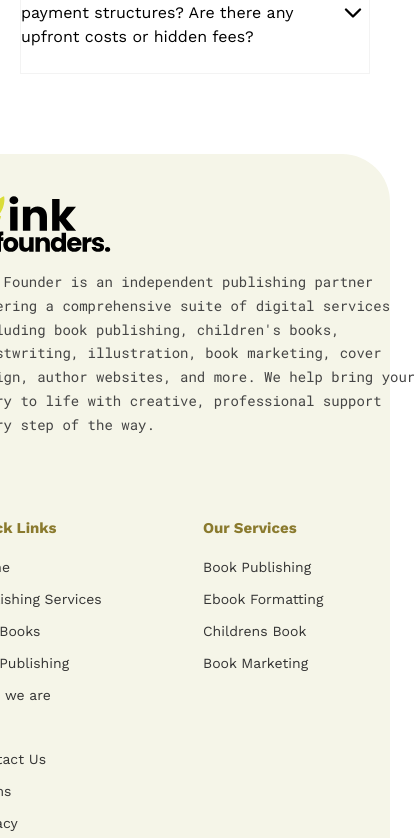
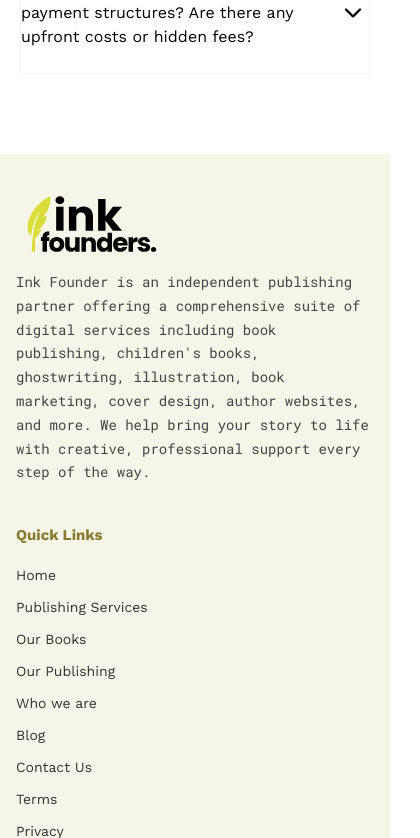
Before and after one commit to BemBexLab/inkfounders, a Next.js app: page /ourbook in a window 390 px wide. Shown: the part 11162-12000 px from the top of the page, 420 px wide, since content can reach past the window. Built offline with nearby package versions, Linux system fonts and the light colour scheme.

Commit message:
UI responsiveness patches and Linking

```diff
--- a/src/app/Home/Testimonials.tsx
+++ b/src/app/Home/Testimonials.tsx
@@ -143,6 +143,7 @@ const Testimonials = () => {
   return (
     <section className="w-full overflow-hidden bg-[#F6F5F3] px-5 py-20">
       <div className="mx-auto flex w-full max-w-[1300px] flex-col items-center">
+        <p className="text-xl text-black">Testimonials</p>
         <h2 className="mb-14 text-center text-[35px] font-semibold">
           <span className="text-[#DADD39]">
             Read Testimonials From Our Happy Customers
--- a/src/app/audiobook-services/[slug]/page.tsx
+++ b/src/app/audiobook-services/[slug]/page.tsx
@@ -3,7 +3,7 @@ import Hero from '../components/Hero'
 import PartnersSection from "../../Home/OurPartner";
 import NarrationOptions from '../components/NarrationOptions';
 import ImageDesc from '../components/ImageDesc';
-import Testimonials from '../components/Testimonials';
+import Testimonials from '../../Home/Testimonials';
 import GetInTouch from '../components/GetInTouch';
 import { audiobookData } from '../data';
 
--- a/src/app/audiobook-services/components/ImageDesc.tsx
+++ b/src/app/audiobook-services/components/ImageDesc.tsx
@@ -32,7 +32,7 @@ const ImageDesc = ({ data }: ImageDescProps) => {
           {sections.map((sec, idx) => (
             <div
               key={idx}
-              className={`flex items-center justify-center gap-16 mb-24 ${
+              className={`flex items-center justify-center gap-16 my-10 ${
                 sec.imgFirst ? "flex-row-reverse" : ""
               }`}
             >
--- a/src/components/Footer2.tsx
+++ b/src/components/Footer2.tsx
@@ -59,22 +59,39 @@ const footerContactItems = [
   },
 ];
 
+const quickLinks = [
+  { label: "Home", href: "/" },
+  { label: "Publishing Services", href: "/publishing-services" },
+  { label: "Our Books", href: "/ourbook" },
+  { label: "Our Publishing", href: "/ourpublishing" },
+  { label: "Who we are", href: "/whoweare" },
+  { label: "Blog", href: "/blog" },
+  { label: "Contact Us", href: "/contactus" },
+  { label: "Terms", href: "/terms" },
+  { label: "Privacy", href: "/privacy" },
+];
+
+const servicesLinks = [
+  { label: "Book Publishing", href: "/publishing-services" },
+  { label: "Ebook Formatting", href: "/publishing-services" },
+  { label: "Childrens Book", href: "/publishing-services" },
+  { label: "Book Marketing", href: "/publishing-services" },
+];
+
 const Footer: React.FC = () => {
   return (
-    <div className="bg-white p-0 m-0 flex justify-center">
-      {/* Main footer container with off-white bg, rounded top-right */}
-      <div className="bg-[#f5f5e8] rounded-tr-[48px] px-4 sm:px-8 md:px-12 lg:px-16 pt-10 lg:pt-12 pb-0 w-screen left-0 right-0 flex flex-col items-center">
-        {/* Top section */}
-        <div className="flex flex-col lg:flex-row lg:items-start gap-10 lg:gap-0 justify-center">
-          {/* Brand + Description — fixed width, never shrinks */}
-          <div className="w-full lg:w-[300px] items-center xl:w-[340px] shrink-0">
-            <div className="mb-4">
+    <footer className="m-0 flex justify-center bg-white p-0">
+      <div className="w-full bg-[#f5f5e8] px-4 pb-0 pt-10 sm:px-6 md:px-10 lg:rounded-tr-[48px] lg:px-16 lg:pt-12">
+        <div className="mx-auto grid w-full max-w-[1320px] gap-10 lg:grid-cols-[minmax(0,1.2fr)_minmax(0,1fr)] lg:gap-14">
+          <div className="min-w-0">
+            <div className="mb-4 w-fit max-w-full">
               <svg
                 xmlns="http://www.w3.org/2000/svg"
                 width="152"
                 height="60"
                 viewBox="0 0 252 115"
                 fill="none"
+                className="h-auto max-w-full"
               >
                 <path
                   d="M71.4816 24.3721H57.2832V70.3131H71.4816V24.3721Z"
@@ -136,37 +153,28 @@ const Footer: React.FC = () => {
             </div>
 
             <p
-              className={`${robotoMono.className} w-[450px] text-[14px] text-[#444] leading-[1.7] m-0`}
+              className={`${robotoMono.className} max-w-[38rem] text-[14px] leading-[1.7] text-[#444]`}
             >
-              Ink Founder is an independent publishing partner offering a comprehensive suite of digital services including book publishing, children's books, ghostwriting, illustration, book marketing, cover design, author websites, and more. We help bring your story to life with creative, professional support every step of the way.
+              Ink Founder is an independent publishing partner offering a
+              comprehensive suite of digital services including book
+              publishing, children's books, ghostwriting, illustration, book
+              marketing, cover design, author websites, and more. We help bring
+              your story to life with creative, professional support every step
+              of the way.
             </p>
           </div>
 
-          <div className="w-[280px]" />
-
-          {/* Right columns — tight gap, left-aligned, no stretching */}
-          <div className=" lg:ml-auto  lg:pl-0 grid grid-cols-2 sm:grid-cols-3 lg:flex lg:flex-row lg:items-left gap-4 lg:gap-6">
-            {/* Quick Links */}
-            <div className="min-w-[110px]">
-              <h4 className="font-sans text-[15px] font-bold text-[#8a7a2e] mb-4 mt-0 whitespace-nowrap">
+          <div className="grid grid-cols-1 gap-8 sm:grid-cols-2 lg:grid-cols-3 lg:gap-6">
+            <div className="min-w-0">
+              <h4 className="mb-4 mt-0 font-sans text-[15px] font-bold text-[#8a7a2e]">
                 Quick Links
               </h4>
-              <ul className="list-none p-0 m-0">
-                {[
-                  { label: "Home", href: "/" },
-                  { label: "Publishing Services", href: "/publishing-services" },
-                  { label: "Our Books", href: "/ourbook" },
-                  { label: "Our Publishing", href: "/ourpublishing" },
-                  { label: "Who we are", href: "/whoweare" },
-                  { label: "Blog", href: "/blog" },
-                  { label: "Contact Us", href: "/contactus" },
-                  { label: "Terms", href: "/terms" },
-                  { label: "Privacy", href: "/privacy" },
-                ].map(({ label, href }) => (
-                  <li key={label} className="mb-[8px]">
+              <ul className="m-0 list-none p-0">
+                {quickLinks.map(({ label, href }) => (
+                  <li key={label} className="mb-2">
                     <Link
                       href={href}
-                      className="font-sans text-[14px] text-[#333] no-underline hover:text-[#8a7a2e] transition-colors whitespace-nowrap"
+                      className="font-sans text-[14px] text-[#333] no-underline transition-colors hover:text-[#8a7a2e]"
                     >
                       {label}
                     </Link>
@@ -175,22 +183,16 @@ const Footer: React.FC = () => {
               </ul>
             </div>
 
-            {/* Our Services */}
-            <div className="min-w-[120px]">
-              <h4 className="font-sans text-[15px] font-bold text-[#8a7a2e] mb-4 mt-0 whitespace-nowrap">
+            <div className="min-w-0">
+              <h4 className="mb-4 mt-0 font-sans text-[15px] font-bold text-[#8a7a2e]">
                 Our Services
               </h4>
-              <ul className="list-none p-0 m-0">
-                {[
-                  { label: "Book Publishing", href: "/publishing-services" },
-                  { label: "Ebook Formatting", href: "/publishing-services" },
-                  { label: "Childrens Book", href: "/publishing-services" },
-                  { label: "Book Marketing", href: "/publishing-services" },
-                ].map(({ label, href }) => (
-                  <li key={label} className="mb-[8px]">
+              <ul className="m-0 list-none p-0">
+                {servicesLinks.map(({ label, href }) => (
+                  <li key={label} className="mb-2">
                     <Link
                       href={href}
-                      className="font-sans text-[14px] text-[#333] no-underline hover:text-[#8a7a2e] transition-colors whitespace-nowrap"
+                      className="font-sans text-[14px] text-[#333] no-underline transition-colors hover:text-[#8a7a2e]"
                     >
                       {label}
                     </Link>
@@ -199,21 +201,17 @@ const Footer: React.FC = () => {
               </ul>
             </div>
 
-            {/* Contact Us */}
-            <div className="col-span-2 sm:col-span-1 min-w-[200px]">
-              <h4 className="font-sans text-[15px] font-bold text-[#8a7a2e] mb-4 mt-0 whitespace-nowrap">
+            <div className="min-w-0 sm:col-span-2 lg:col-span-1">
+              <h4 className="mb-4 mt-0 font-sans text-[15px] font-bold text-[#8a7a2e]">
                 Contact Us
               </h4>
-              <ul className="list-none p-0 m-0 text-[14px]">
+              <ul className="m-0 list-none p-0 text-[14px]">
                 {footerContactItems.map(({ icon, lines, href }) => (
-                  <li
-                    key={href}
-                    className="flex items-start gap-[10px] mb-[13px]"
-                  >
+                  <li key={href} className="mb-[13px] flex items-start gap-[10px]">
                     <span className="mt-[2px]">{icon}</span>
                     <Link
                       href={href}
-                      className="font-sans text-[13px] text-[#333] no-underline hover:text-[#8a7a2e] transition-colors leading-snug"
+                      className="font-sans text-[13px] leading-snug text-[#333] no-underline transition-colors hover:text-[#8a7a2e]"
                     >
                       {lines.map((line) => (
                         <span key={`${href}-${line}`} className="block">
@@ -228,14 +226,13 @@ const Footer: React.FC = () => {
           </div>
         </div>
 
-        {/* Bottom copyright bar */}
-        <div className="border-t border-[#d8d8c8] w-full mt-9 py-4 text-center">
-          <p className="font-sans text-[12px] text-[#666] m-0">
+        <div className="mt-9 w-full border-t border-[#d8d8c8] py-4 text-center">
+          <p className="m-0 font-sans text-[12px] text-[#666]">
             © 2025 Ink Founders All rights reserved.
           </p>
         </div>
       </div>
-    </div>
+    </footer>
   );
 };
 
```
Also changed, not shown: src/app/ourbook/components/BookGallery.tsx (+61 -29 lines).
